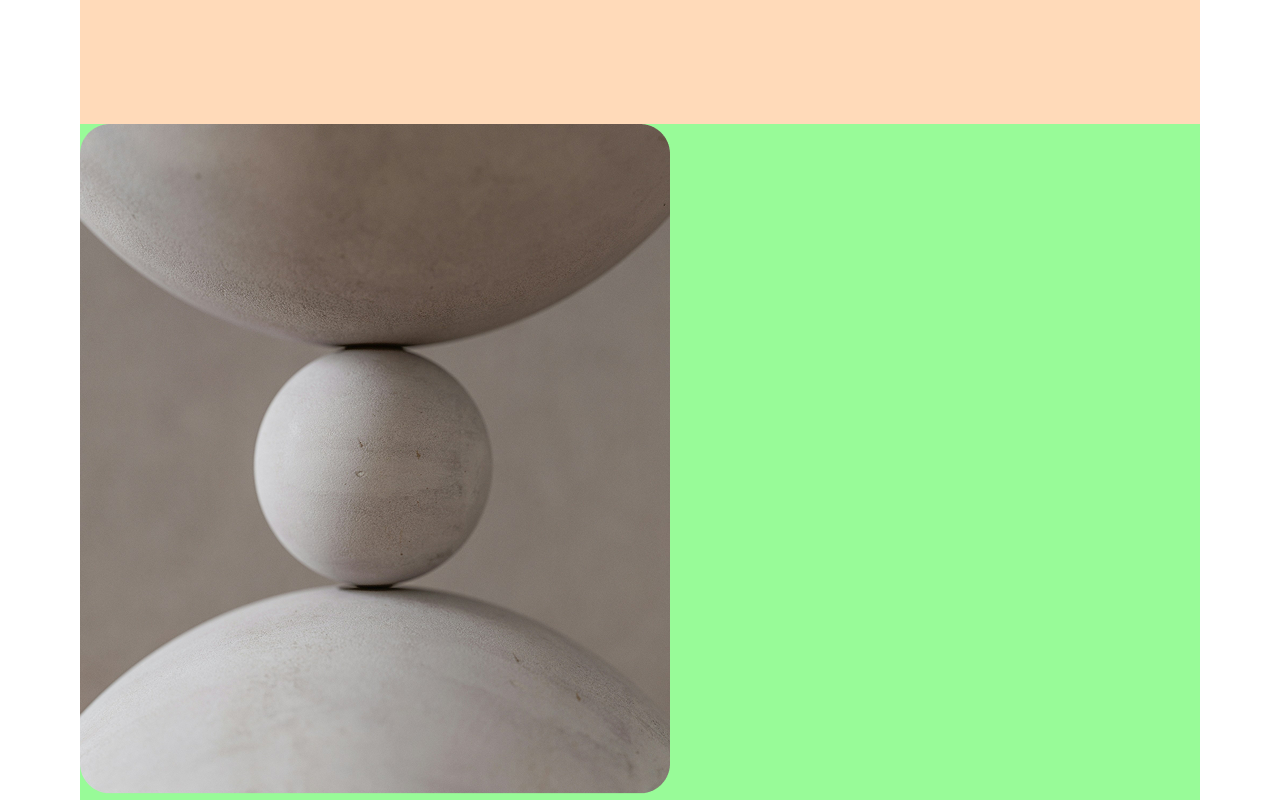
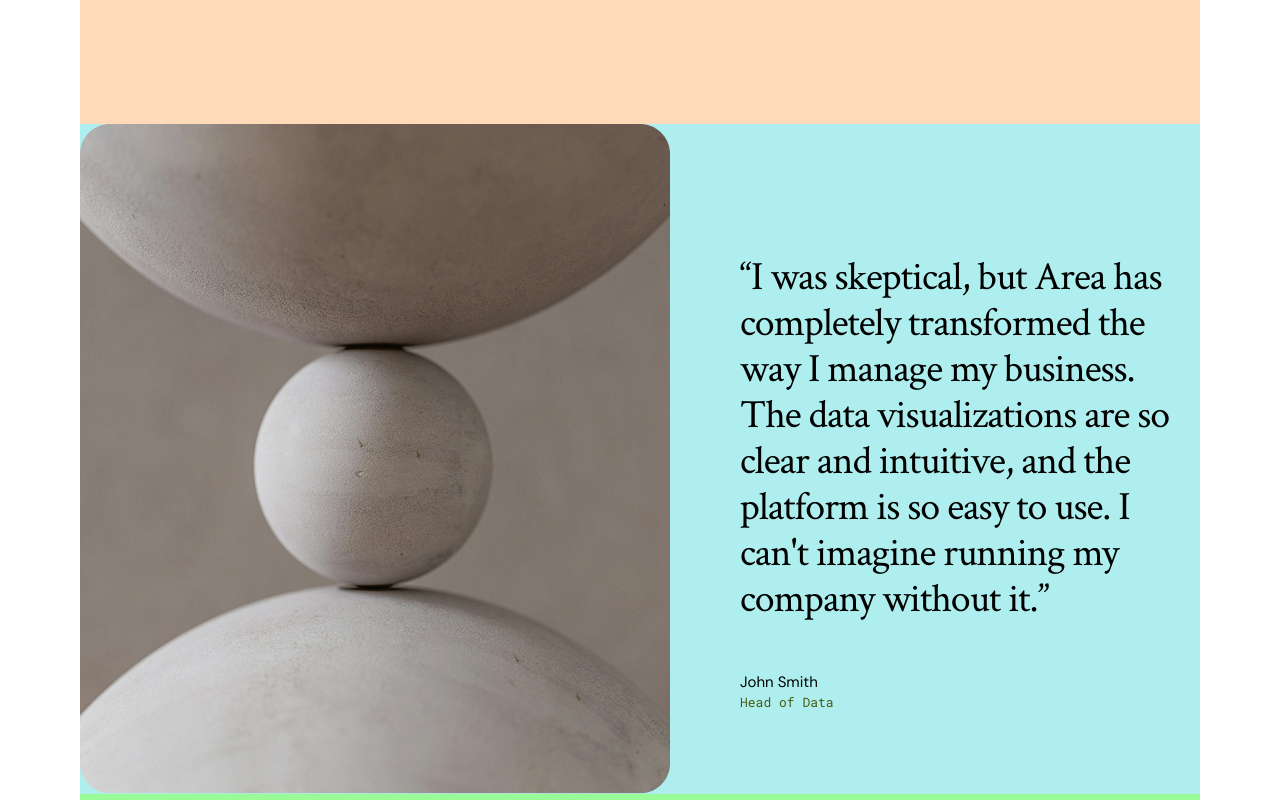
Before and after one commit to ministrov/landing-area-next-ts, a Next.js app: page / in a window 1280 px wide. Shown: the part 5260-6060 px from the top of the page. Built offline with nearby package versions, Linux system fonts and the light colour scheme.

Commit message:
feat: end up creating a basic text styling on testimonials carousel content

```diff
--- a/components/testimonials/Testimonials.module.css
+++ b/components/testimonials/Testimonials.module.css
@@ -2,3 +2,42 @@
   height: 790px;
   background-color: palegreen;
 }
+
+.carousel {
+  background-color: paleturquoise;
+}
+
+.slide {
+  display: flex;
+  gap: 20px;
+  max-height: 670px;
+}
+
+.textContent {
+  padding-top: 130px;
+  padding-left: 50px;
+  padding-bottom: 122px;
+}
+
+.text {
+  margin-bottom: 50px;
+  font-family: var(--font-crimson-text);
+  font-size: 40px;
+  line-height: 46px;
+  letter-spacing: -1px;
+  color: var(--foreground);
+}
+
+.author {
+  font-family: var(--font-dm-sans);
+  font-size: 15px;
+  line-height: 21px;
+  color: var(--foreground);
+}
+
+.role {
+  font-family: var(--font-roboto-mono);
+  font-size: 13px;
+  line-height: 19px;
+  color: var(--color-05);
+}
--- a/components/testimonials/Testimonials.tsx
+++ b/components/testimonials/Testimonials.tsx
@@ -9,8 +9,8 @@ export const Testimonials = () => {
     <section className={styles.testimonials}>
       <div className={styles.carousel}>
         <div className={styles.slide}>
-          <Image src={image} width={590} height={670} alt={author} className={styles.avatar} />
-          <div className={styles.content}>
+          <Image className={styles.image} src={image} width={590} height={670} alt={author} />
+          <div className={styles.textContent}>
             <p className={styles.text}>{text}</p>
             <p className={styles.author}>{author}</p>
             <p className={styles.role}>{role}</p>
--- a/helpers/index.ts
+++ b/helpers/index.ts
@@ -48,7 +48,6 @@ export const testimonials = [
   {
     text: `“Area has become my go-to platform for all analytics. Everything is so visual, my team learned it in a day!”`,
     author: 'Jane Doe',
-    role: 'Analytics Lead',
     image: '/testimonials-desktop.png',
   },
   {
```
